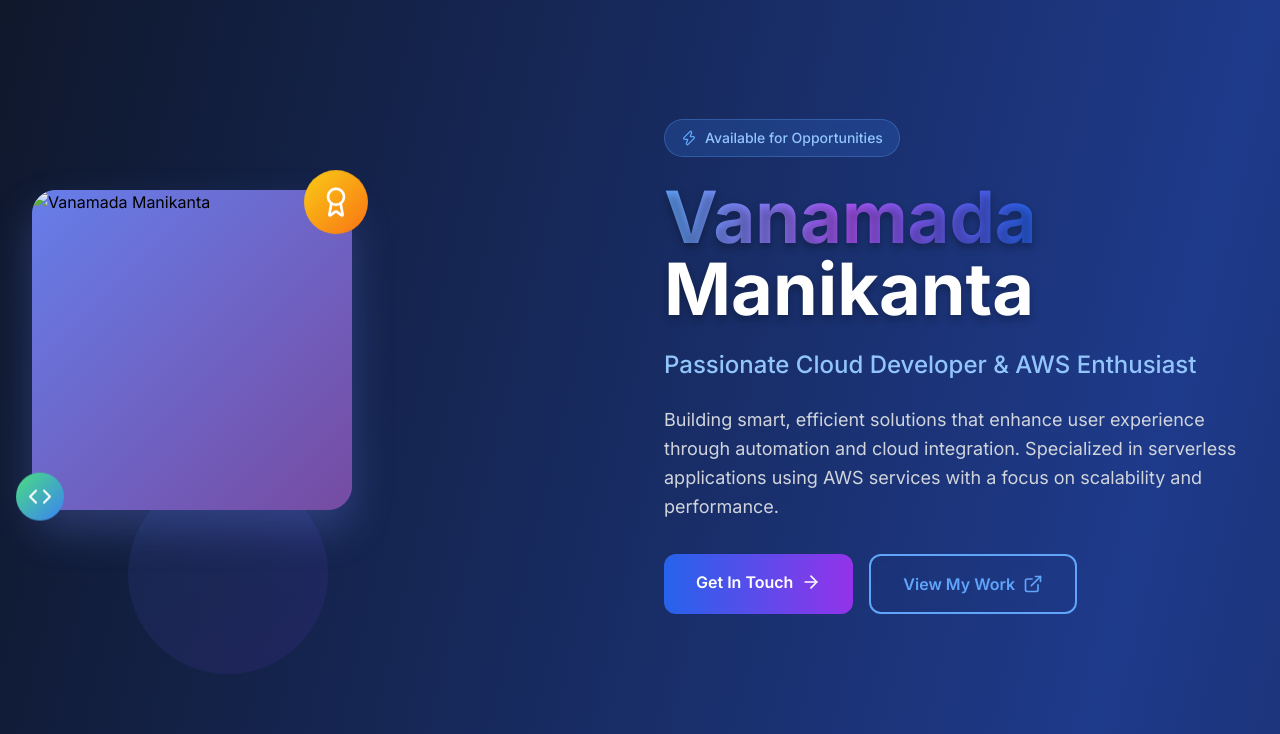
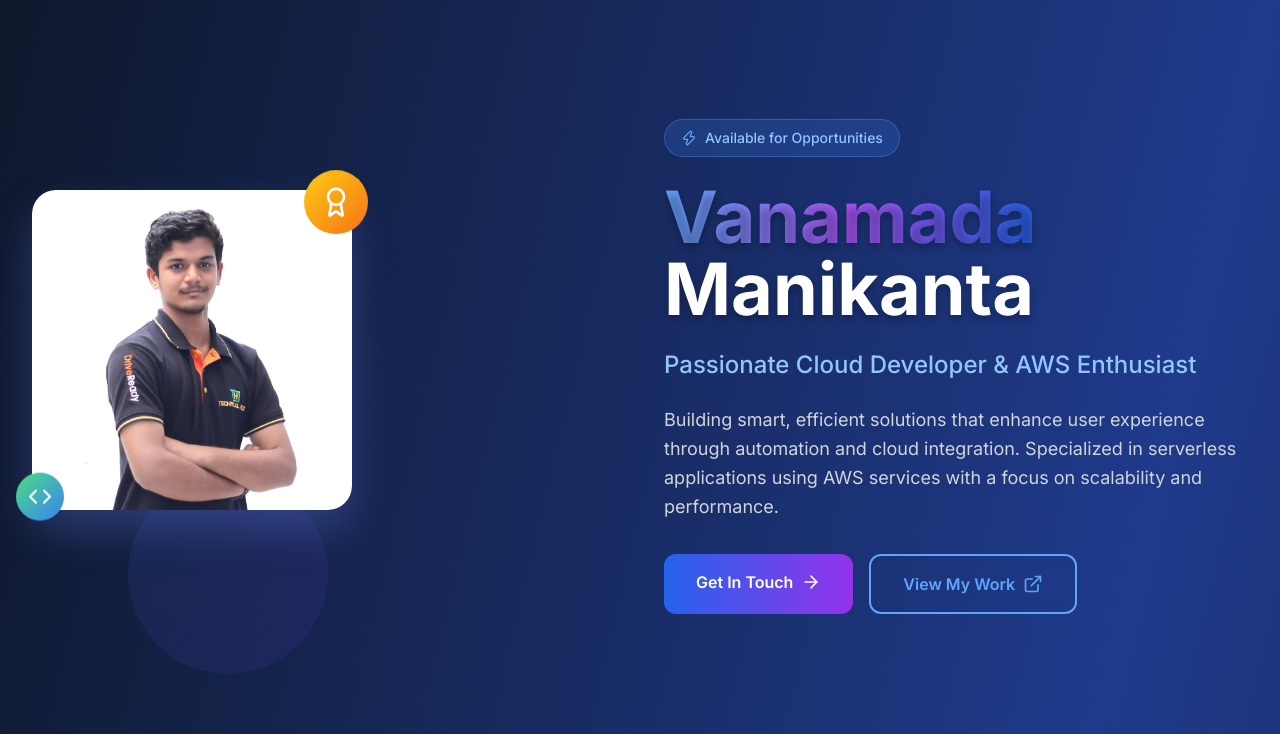
Before and after one commit to manikanta168/mani-profile, a plain HTML site: page index.html in a window 1280 px wide. Shown: the part 66-800 px from the top of the page. Drawn offline with nearby package versions, Linux system fonts and the light colour scheme.

Commit message:
Update index.html

```diff
--- a/index.html
+++ b/index.html
@@ -290,7 +290,7 @@
                         <div class="w-80 h-80 mx-auto lg:mx-0 profile-image rounded-3xl flex items-center justify-center relative overflow-hidden">
                             <!-- Placeholder for profile image - you can replace this with your actual image -->
                             <div class="w-80 h-80 mx-auto lg:mx-0 profile-image rounded-3xl flex items-center justify-center relative overflow-hidden">
-    <img src="22P31A05A6.jpg" alt="Vanamada Manikanta" class="w-full h-full object-cover">
+    <img src="maniimg.jpg" alt="Vanamada Manikanta" class="w-full h-full object-cover">
 </div>
 
                             <!-- Upload your image here by replacing the div above with: -->
```
